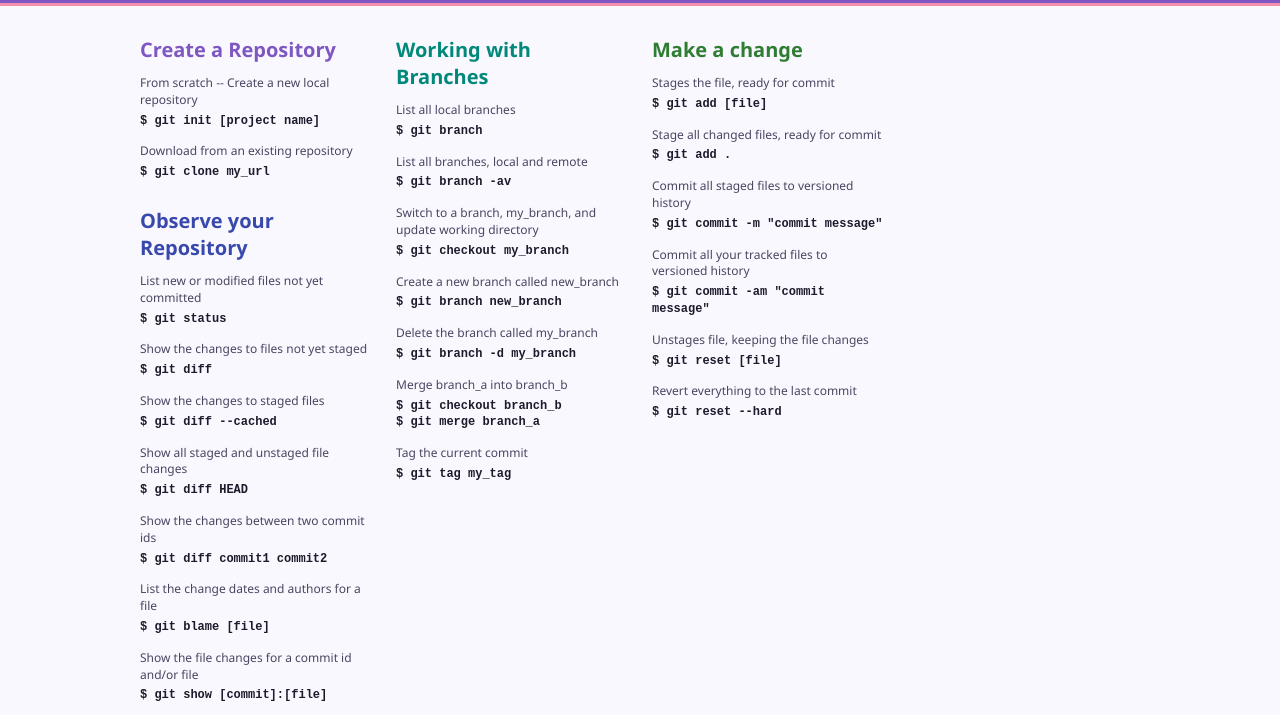
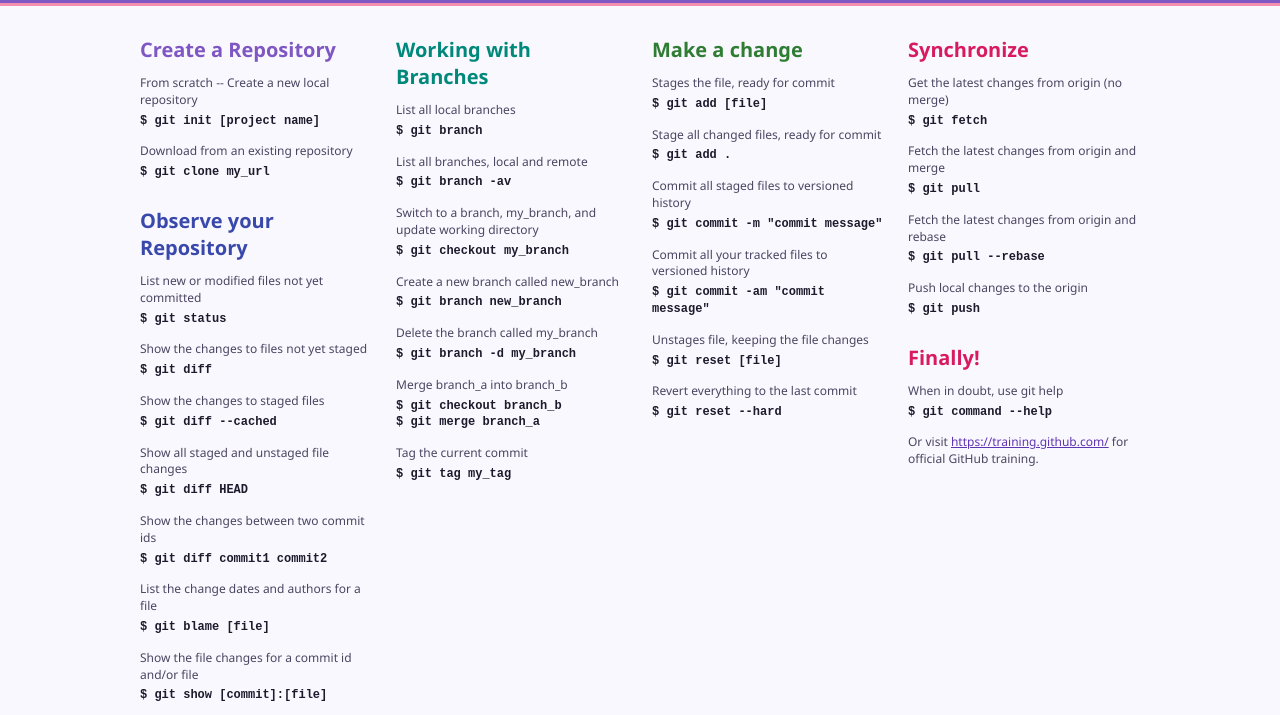
Before and after one commit to nrelvx/lab10_web, a plain HTML site: page git_commands.htm in a window 1280 px wide. Shown: the part 59-774 px from the top of the page. Drawn offline with Linux system fonts and the light colour scheme.

Commit message:
Додано команди групи Synchronize та Finally

```diff
--- a/git_commands.htm
+++ b/git_commands.htm
@@ -82,7 +82,14 @@
         <p>Revert everything to the last commit<code>$ git reset --hard</code></p>
       </div>
       <div class="col4">
-
+        <h2 class="c-sync">Synchronize</h2>
+        <p>Get the latest changes from origin (no merge)<code>$ git fetch</code></p>
+        <p>Fetch the latest changes from origin and merge<code>$ git pull</code></p>
+        <p>Fetch the latest changes from origin and rebase<code>$ git pull --rebase</code></p>
+        <p>Push local changes to the origin<code>$ git push</code></p>
+        <h2 class="c-finally">Finally!</h2>
+        <p>When in doubt, use git help<code>$ git command --help</code></p>
+        <p>Or visit <a href="https://training.github.com/">https://training.github.com/</a> for official GitHub training.</p>
       </div>
     </div>
   </main>
```
